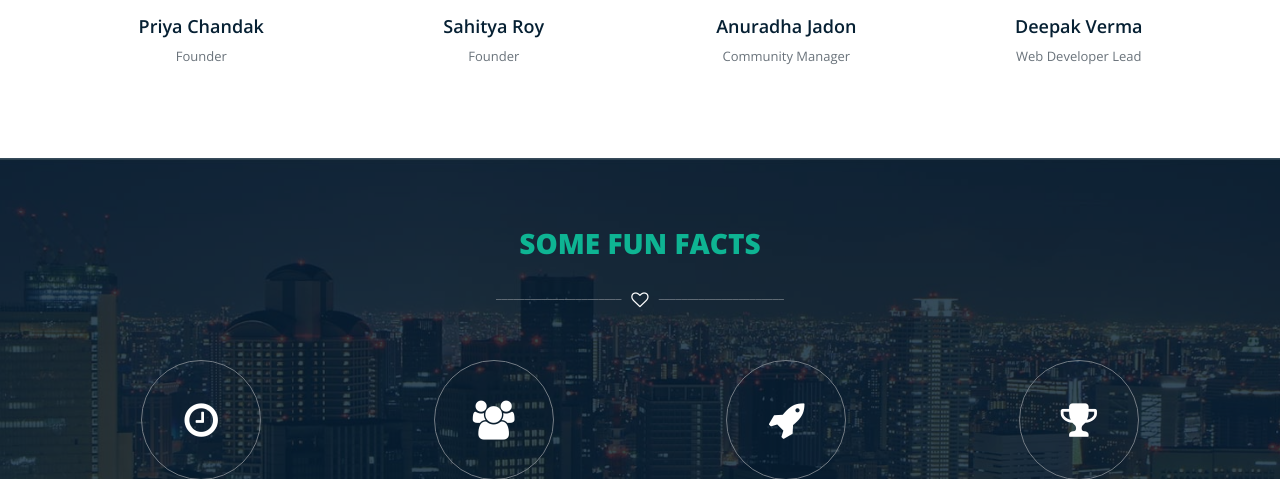
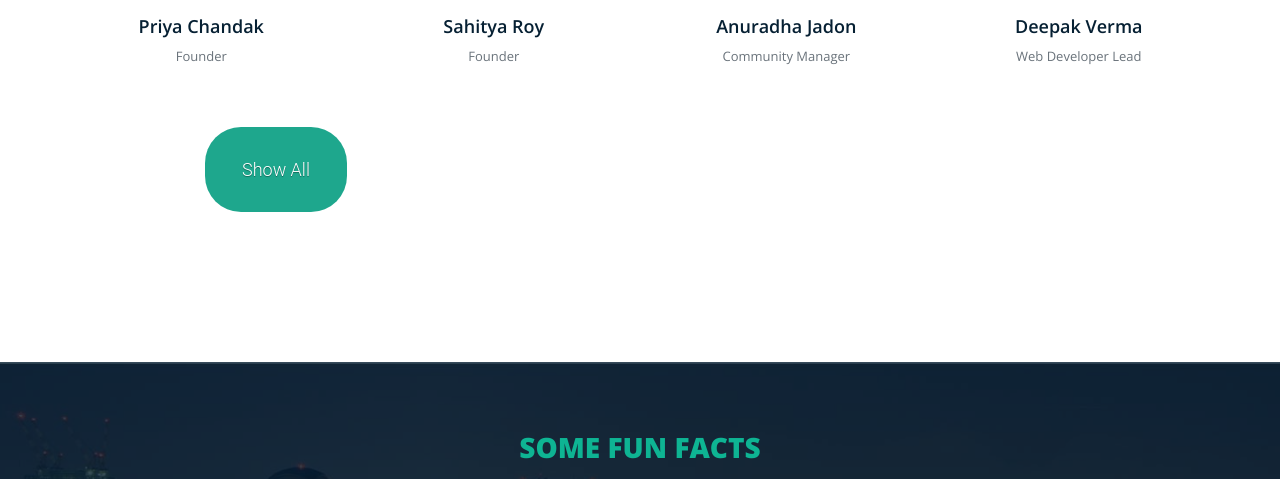
Before and after one commit to Eduhub-Community/eduhub-website, a PHP site: page / in a window 1280 px wide. Shown: the part 1214-1693 px from the top of the page. Run offline with PHP 8.4, Linux system fonts and the light colour scheme; some libraries are stand-ins or nearby versions.

Commit message:
Update main.css

```diff
--- a/css/main.css
+++ b/css/main.css
@@ -324,7 +324,6 @@ top: -8px;
 
 
 
-
 /*=========================================
 	Our Works
 ==========================================*/
@@ -367,7 +366,7 @@ top: -8px;
 
 .work-item > img {
   display: block;
-  height: auto;
+  height: 450px;
   width: 100%;
 }
 
@@ -441,7 +440,6 @@ top: -8px;
   width: 273px;
   position: relative;
 }
-
 .member-thumb .overlay h5 {
   font-size: 16px;
   font-weight: 700;
@@ -462,6 +460,7 @@ top: -8px;
   line-height: 24px;
   margin: 15px 0 8px;
 }
+
 
 .member-thumb:hover .overlay {
 	cursor: pointer;
@@ -490,6 +489,35 @@ top: -8px;
   padding: 10px 0 0;
   width: 42px;
 }
+a.button1{
+   background-color:#1ea78d;
+   display:inline-block;
+   padding:30px 30px ;
+   padding-left: 35px;
+   padding-right: 35px;
+   margin:6rem 10rem 8rem 15rem;
+   border:0.16em solid rgba(255,255,255,0);
+   border-radius:2em;
+   box-sizing: border-box;
+   text-decoration:none;
+   font-family:'Roboto',sans-serif;
+   font-size: large;
+   font-weight:300;
+   color:#FFFFFF;
+   text-shadow: 0 0.04em 0.04em rgba(0,0,0,0.35);
+   text-align:center;
+   transition: all 0.2s;
+  }
+  a.button1:hover{
+    border-color: rgba(255,255,255,1);
+  }
+  @media all and (max-width:30em){
+   a.button1{
+     display:block;
+     margin:0.2em auto;
+   }
+  }
+
 
 
 /*=========================================
```
